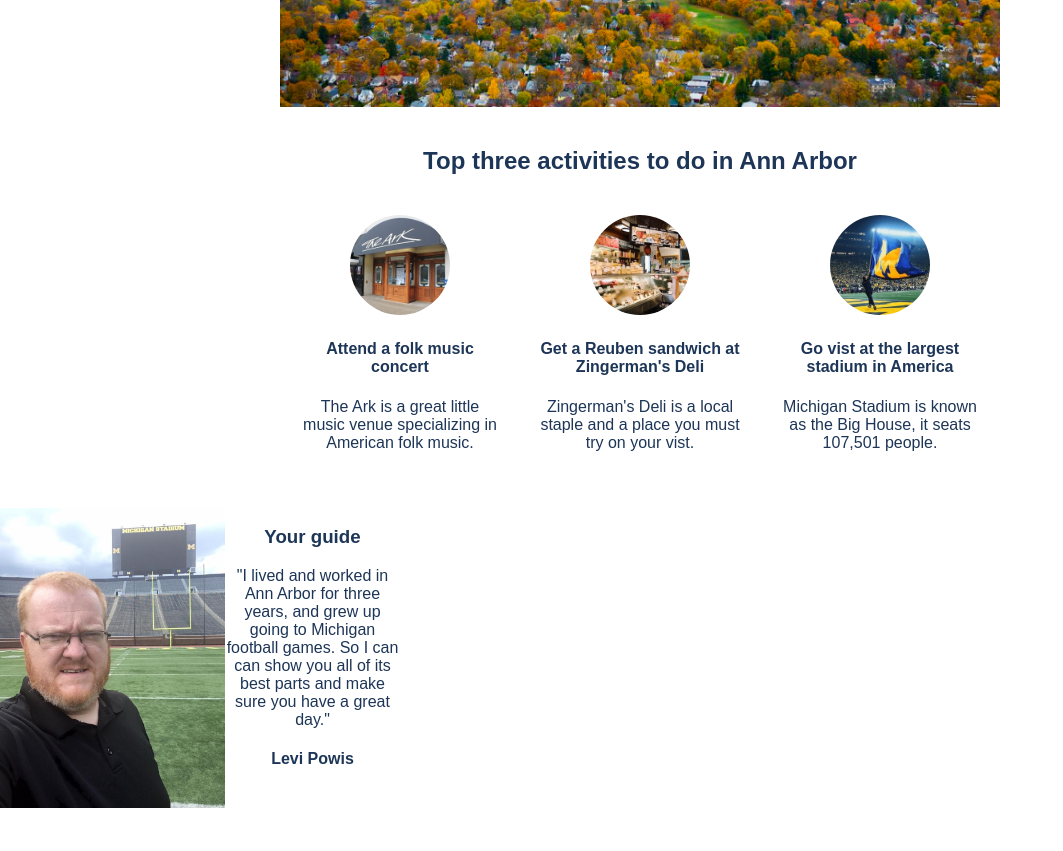
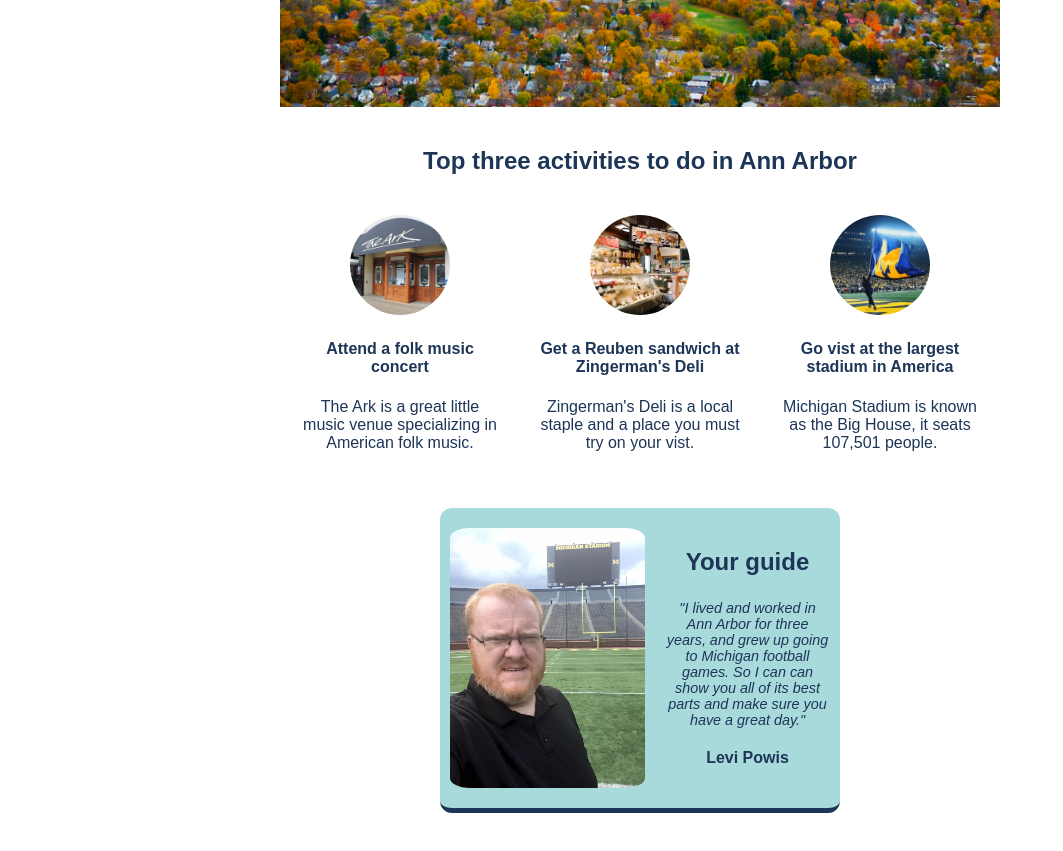
Before and after one commit to levipowis/hometown-homepage, a plain HTML site: page index.html in a window 1280 px wide. Shown: the part 233-1084 px from the top of the page, without its empty margins (0-1063 px from the left). Drawn offline with Linux system fonts and the light colour scheme.

Commit message:
Add styling to .guide-wrapper and .guide-text

```diff
--- a/styles.css
+++ b/styles.css
@@ -73,7 +73,10 @@
 }
 
 .guide-section {
-  margin: 40px auto;
+  margin: 40px;
+  display: flex;
+  align-items: center;
+  justify-content: center;
 }
 
 .guide-wrapper {
@@ -81,4 +84,26 @@
   width: 400px;
   height: 300px;
   justify-content: center;
+  background-color: #A8DADC;
+  border-radius: 12px;
+  border-bottom: 5px solid #1D3557;
 }
+
+.guide-wrapper img {
+  padding: 20px 10px;
+  border-radius: 30px;
+}
+
+.guide-text {
+  margin-top: 6px;
+  padding: 10px;
+}
+
+.guide-text h3 {
+  font-size: 1.5rem;
+}
+
+.guide-text p {
+  font-size: 0.9rem;
+  font-style: italic;
+}
```
